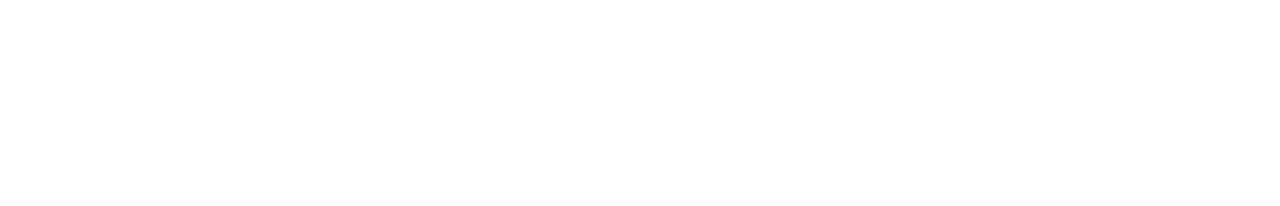
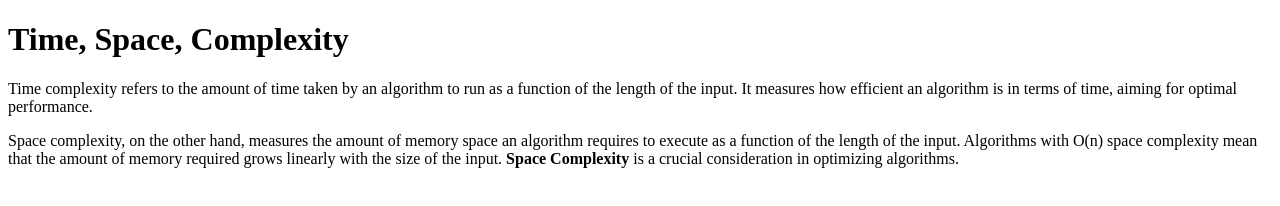
Before and after one commit to acciojob/time-and-space-complexity-manjumg, a website: page main.html in a window 1280 px wide. Drawn offline with Linux system fonts and the light colour scheme.

Commit message:
created a submission

```diff
--- a/main.html
+++ b/main.html
@@ -1,16 +1,16 @@
 <!DOCTYPE html>
+<html lang="en">
+<head>
+  <meta charset="UTF-8">
+  <meta name="viewport" content="width=device-width, initial-scale=1.0">
+  <title>Time, Space, Complexity</title>
+</head>
+<body>
+  <h1>Time, Space, Complexity</h1>
 
-<html>
+  <p>Time complexity refers to the amount of time taken by an algorithm to run as a function of the length of the input. It measures how efficient an algorithm is in terms of time, aiming for optimal performance.</p>
 
-<head>
-	<link rel="stylesheet" href="styles.css">
-</head>
-
-<body>
-	<!-- the entire body must be written by student -->
-    <script type="text/javascript" src="./script.js">
-</script>
+  <p>Space complexity, on the other hand, measures the amount of memory space an algorithm requires to execute as a function of the length of the input. Algorithms with O(n) space complexity mean that the amount of memory required grows linearly with the size of the input. <b>Space Complexity</b> is a crucial consideration in optimizing algorithms.</p>
 
 </body>
-
 </html>
```
